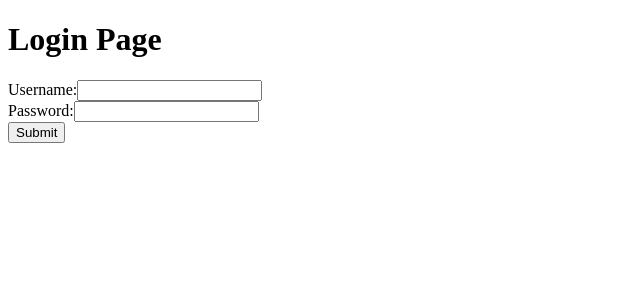
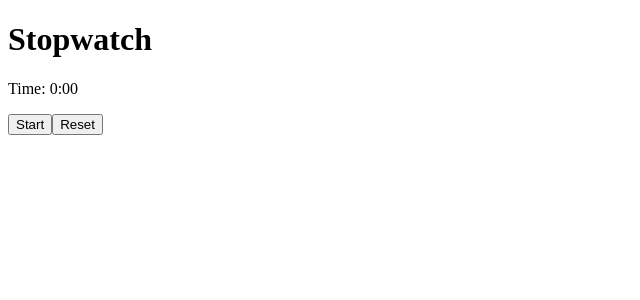
Before and after one commit to Abhishek0943/testCrio1, a React (Create React App) app: page / in a window 1280 px wide. Shown: the top 300 px of the page, without its empty margins (0-640 px from the left). Built offline with nearby package versions, Linux system fonts and the light colour scheme.

Commit message:
inital commit xstopwantch

```diff
--- a/src/App.js
+++ b/src/App.js
@@ -1,41 +1,45 @@
+import { useEffect, useState } from "react";
 // import "./styles.css";
 
-import { useState } from "react";
+export default function App() {
+  const [isRunning, setRunning] = useState(false);
+  const [currentTime, setCurrentTime] = useState(0);
 
-export default function App() {
-  const [isLoggedIn, setIsLoggedIn] = useState(false);
-  const [error, setError] = useState("");
-  const handleSubmit = (e) => {
-    e.preventDefault();
-    const username = document.getElementById("username").value;
-    const password = document.getElementById("password").value;
-    if (username === "user" && password === "password") {
-      setIsLoggedIn(true);
-      setError("");
-    } else {
-      setError("Invalid username or password");
+  useEffect(() => {
+    let interval = null;
+    if (isRunning) {
+      interval = setInterval(() => {
+        setCurrentTime((prevTime) => prevTime + 1);
+        // console.log(currentTime);
+      }, 1000);
+    } else if (!isRunning && currentTime !== 0) {
+      clearInterval(interval);
     }
+    return () => clearInterval(interval);
+  }, [isRunning]);
+
+  const resetTimer = () => {
+    setRunning(false);
+    setCurrentTime(0);
+  };
+
+  const toggle = () => {
+    setRunning((prevState) => !prevState);
+  };
+
+  const formatTime = (time) => {
+    // console.log(time);
+    const minutes = Math.floor(time / 60);
+    const seconds = time % 60;
+    return `${minutes}:${seconds.toString().padStart(2, "0")}`;
   };
 
   return (
     <div className="App">
-      <h1>Login Page</h1>
-      {!isLoggedIn ? (
-        <div>
-          <form action="" onSubmit={handleSubmit}>
-            {error && <p>{error}</p>}
-            <label htmlFor="username">Username:</label>
-            <input type="text" id="username" />
-            <br />
-            <label htmlFor="password">Password:</label>
-            <input type="password" id="password" />
-            <br />
-            <button type="submit">Submit</button>
-          </form>
-        </div>
-      ) : (
-        <p>Welcome, user!</p>
-      )}
+      <h1>Stopwatch</h1>
+      <p className="time">Time: {formatTime(currentTime)}</p>
+      <button onClick={toggle}>{isRunning ? "Stop" : "Start"}</button>
+      <button onClick={resetTimer}>Reset</button>
     </div>
   );
 }
```
Also changed, not shown: 1 other file (tests, documents, lock files or other folders).
